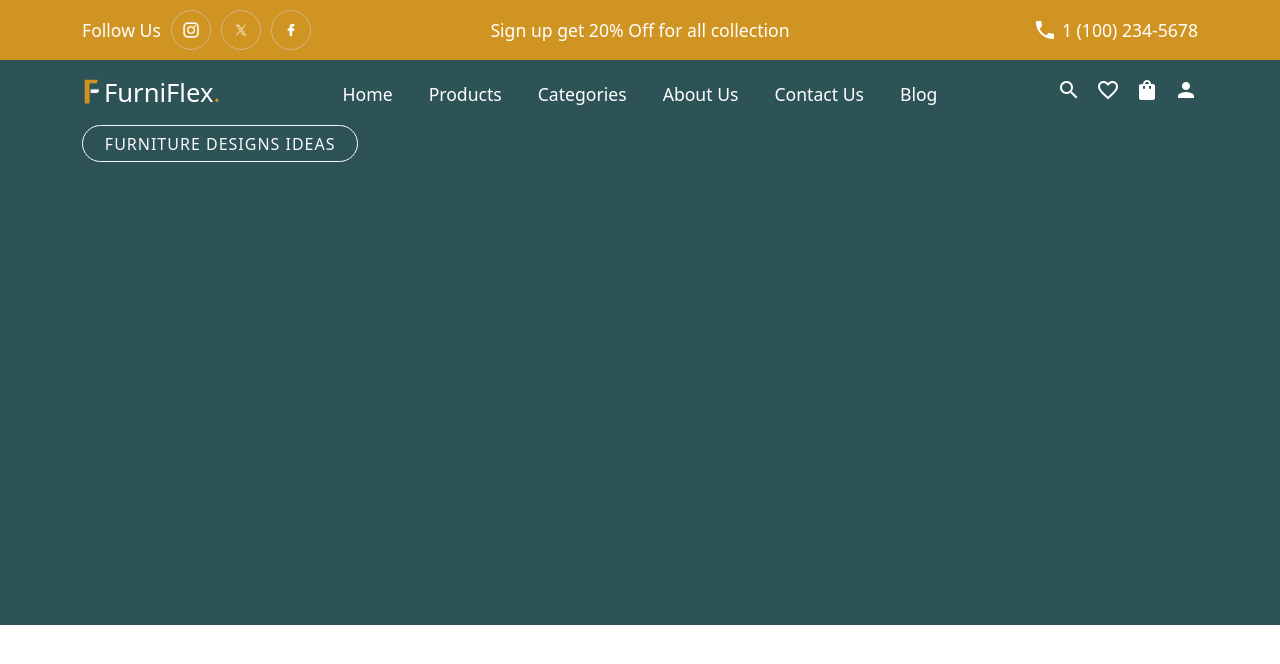
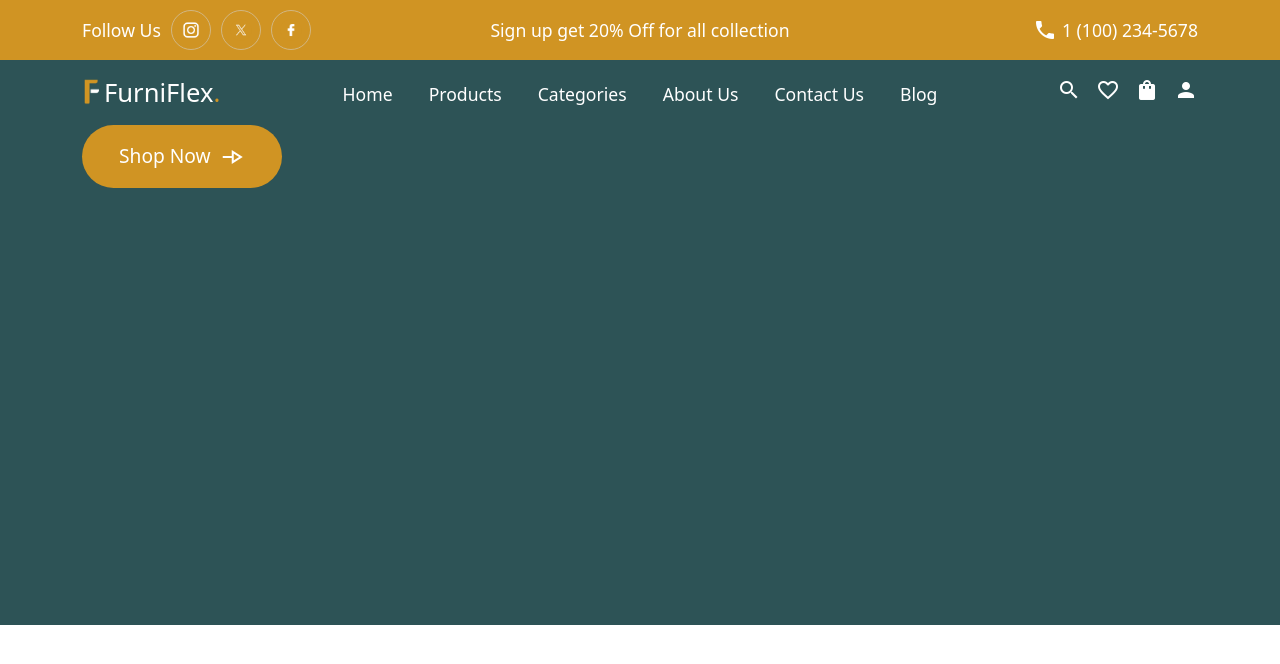
Before and after one commit to vimanshaMJ/FurniFlex-design, a React (Create React App) app: page / in a window 1280 px wide. Shown: the top 664 px of the page. Built offline with nearby package versions, Linux system fonts and the light colour scheme.

Commit message:
feat: primary button

```diff
--- a/public/index.html
+++ b/public/index.html
@@ -34,6 +34,10 @@
       href="https://fonts.googleapis.com/icon?family=Material+Icons"
       rel="stylesheet"
     />
+    <link
+      rel="stylesheet"
+      href="https://fonts.googleapis.com/css2?family=Material+Symbols+Outlined:opsz,wght,FILL,GRAD@24,400,0,0"
+    />
 
     <title>React App</title>
   </head>
--- a/src/Components/PrimaryButton.jsx
+++ b/src/Components/PrimaryButton.jsx
@@ -0,0 +1,17 @@
+import React from "react";
+import classes from "./PrimaryButton.module.css";
+import { Button } from "react-bootstrap";
+
+export default function PrimaryButton({ buttonText, buttonIcon, className }) {
+  return (
+    <div>
+      <Button
+        variant="warning"
+        className={`${classes.primaryButton} ${className}`}
+      >
+        {buttonText}
+        {buttonIcon && <span>{buttonIcon}</span>}
+      </Button>
+    </div>
+  );
+}
--- a/src/Components/PrimaryButton.module.css
+++ b/src/Components/PrimaryButton.module.css
@@ -0,0 +1,18 @@
+.primaryButton {
+  display: flex;
+  background-color: #d09423;
+  color: white;
+  border: none;
+  padding: 17px 37px;
+  border-radius: 50px;
+  cursor: pointer;
+  font-size: 1.2rem;
+  transition: all 0.3s;
+  align-items: center;
+}
+.primaryButton:hover {
+  background-color: transparent;
+  border: #d09423 solid 2px;
+  color: white;
+  transition: all 0.05s;
+}
--- a/src/Pages/HomePage.jsx
+++ b/src/Pages/HomePage.jsx
@@ -2,6 +2,7 @@ import React from "react";
 import classes from "./HomePage.module.css";
 import MainNavbar from "../Components/Navbar";
 import SecondaryButton from "../Components/SecondaryButton";
+import PrimaryButton from "../Components/PrimaryButton";
 
 const HomePage = () => {
   return (
@@ -12,7 +13,16 @@ const HomePage = () => {
         <div className="container">
           <div className="row">
             <div className="col-md-6">
-              <SecondaryButton buttonText="FURNITURE DESIGNS IDEAS" />
+              <PrimaryButton
+                buttonText="Shop Now"
+                buttonIcon={
+                  <span
+                    className={`material-symbols-outlined ${classes.buttonIcon}`}
+                  >
+                    line_end_arrow
+                  </span>
+                }
+              />
             </div>
             <div className="col-md-6"></div>
           </div>
--- a/src/Pages/HomePage.module.css
+++ b/src/Pages/HomePage.module.css
@@ -2,3 +2,8 @@
   height: 500px;
   background-color: #2d5356;
 }
+.buttonIcon {
+  display: flex;
+  align-items: center;
+  margin-left: 10px;
+}
```
